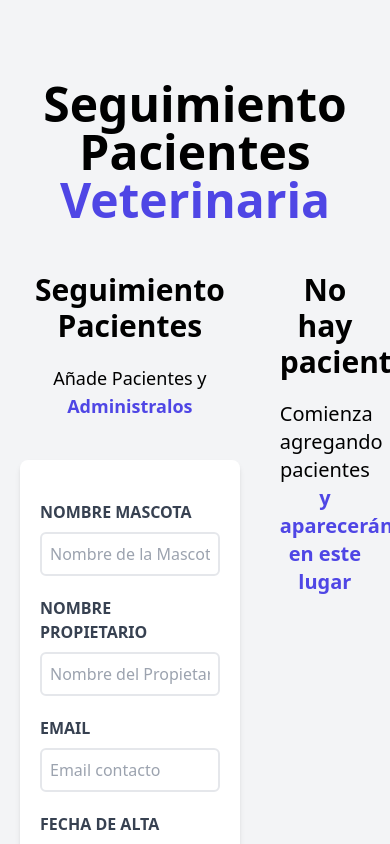
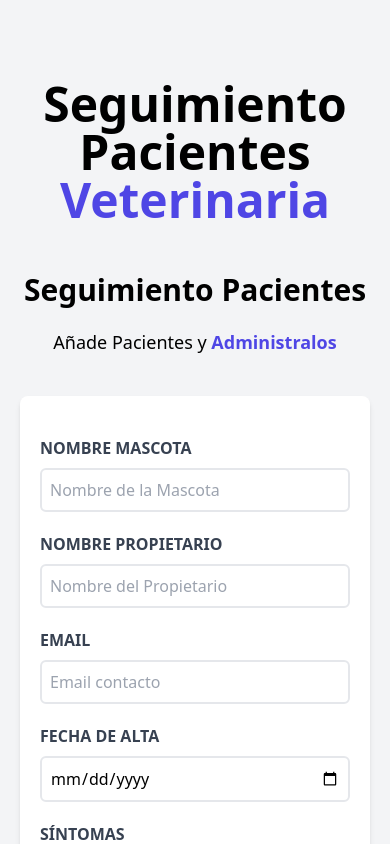
Before and after one commit to acuesta93/veterinary-react, a React (Vite) app: page / in a window 390 px wide. Shown: the top 844 px of the page. Built offline with nearby package versions, Linux system fonts and the light colour scheme.

Commit message:
Made responsive

```diff
--- a/src/App.jsx
+++ b/src/App.jsx
@@ -20,7 +20,7 @@ function App() {
   return (
     <div className="container mx-auto mt-20">
         <Header/>
-        <div className="mt-12 flex">
+        <div className="mt-12 md:flex">
           <Formulario
             pacientes = {pacientes}
             setPacientes = {setPacientes}
--- a/tailwind.config.cjs
+++ b/tailwind.config.cjs
@@ -1,6 +1,6 @@
 /** @type {import('tailwindcss').Config} */
 module.exports = {
-  content: ["./index.html", "./src/**/*.jsx"],
+  content: ["index.html", "./src/**/*.jsx"],
   theme: {
     extend: {},
   },
```
